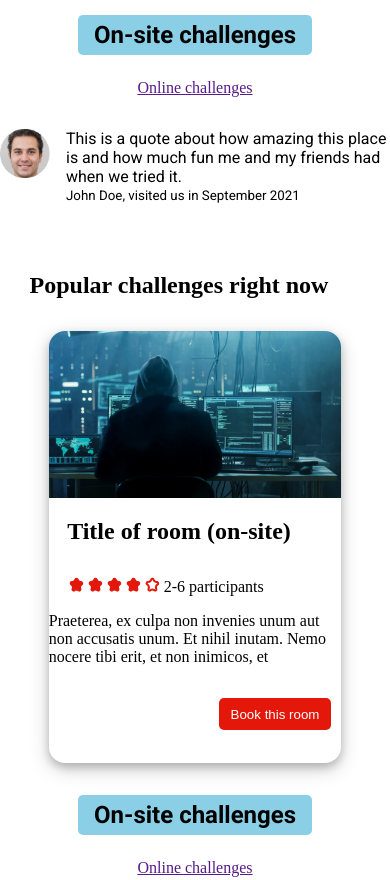
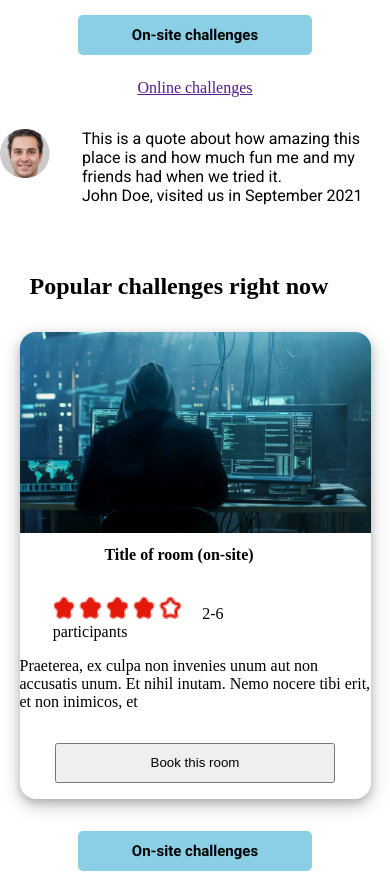
Before and after one commit to EmpyreanMist/A2-inl-mning-2-Startsida-f-r-ESC-Hacker-Escape-Rooms, a plain HTML site: page index.html in a window 390 px wide. Shown: the part 460-1340 px from the top of the page. Drawn offline with Linux system fonts and the light colour scheme.

Commit message:
Made more responsive

```diff
--- a/main.css
+++ b/main.css
@@ -18,7 +18,7 @@ header {
 
 h1 {
   color: #ffffff;
-  font-family: Roboto;
+  font-family: Roboto, sans-serif;
   font-size: 24px;
   width: 20%;
   padding-left: 10px;
@@ -27,9 +27,6 @@ h1 {
 .logo {
   padding-left: 1rem;
 }
-
-/* .hacker-picture-container {
-} */
 
 .hacker-picture {
   width: 100%;
@@ -46,11 +43,10 @@ main {
 .challenge-button {
   background-color: #8acfe5;
   border-radius: 5px;
-  font-size: 24px;
+  font-size: 15px;
   font-weight: 700;
-  font-family: roboto;
-  margin-top: 2rem;
-  margin-bottom: 1.5rem;
+  font-family: Roboto, sans-serif;
+  margin: 2rem 0 1.5rem;
   border: none;
   width: 60%;
   height: 2.5rem;
@@ -75,7 +71,7 @@ main {
 .quote-text {
   margin: 0;
   text-align: left;
-  font-family: roboto;
+  font-family: Roboto, sans-serif;
 }
 
 .challenge-container {
@@ -94,15 +90,23 @@ main {
 }
 
 .challenge-card {
+  width: 90%;
+  max-width: 600px;
+  height: auto;
   display: flex;
-  width: 75%;
-  height: 27rem;
-  border-radius: 1rem;
   flex-direction: column;
   align-items: center;
   justify-content: flex-start;
-  box-shadow: 0 4px 8px 0 rgba(0, 0, 0, 0.2), 0 6px 20px 0 rgba(0, 0, 0, 0.19);
+  border-radius: 1rem;
+  box-shadow: 0 4px 8px rgba(0, 0, 0, 0.2), 0 6px 20px rgba(0, 0, 0, 0.19);
   overflow: hidden;
+}
+
+.challenge-card h2,
+.quote-text,
+.star-text {
+  font-size: 1rem;
+  padding: 0 1rem;
 }
 
 .star-container {
@@ -112,6 +116,13 @@ main {
 
 .card-picture {
   width: 100%;
+  height: auto;
+}
+
+.star {
+  width: 10%;
+  max-width: 30px;
+  height: auto;
 }
 
 .star-text {
@@ -119,15 +130,9 @@ main {
 }
 
 .book-button {
-  background-color: #e3170a;
-  border-radius: 5px;
-  color: #ffffff;
-  border: none;
-  height: 2rem;
-  width: 7rem;
-  position: relative;
-  top: 1rem;
-  left: 5rem;
+  width: 80%;
+  margin: 1rem auto;
+  height: 2.5rem;
 }
 
 .hacker-bio {
@@ -141,13 +146,12 @@ main {
 
 .hacker-bio p {
   color: white;
-  width: 80%;
+  width: 75%;
 }
 
 .hacker-bio button {
   background-color: #011827;
   color: white;
-  border: solid #8acfe5 1px;
-  height: 2.5rem;
+  border: 1px solid #8acfe5;
   width: 60%;
 }
```
